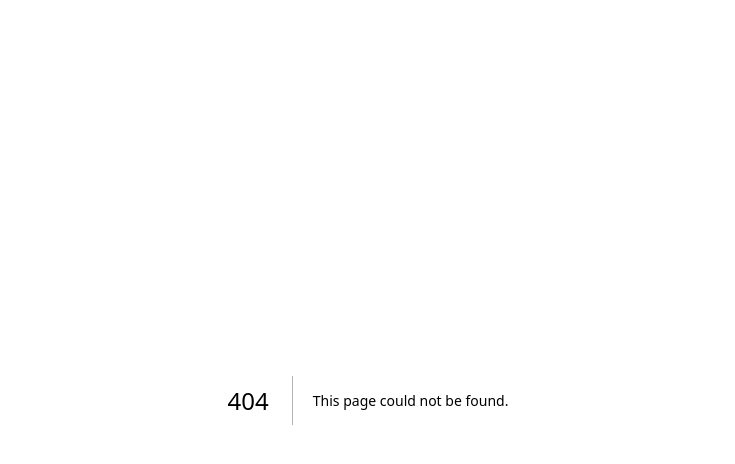
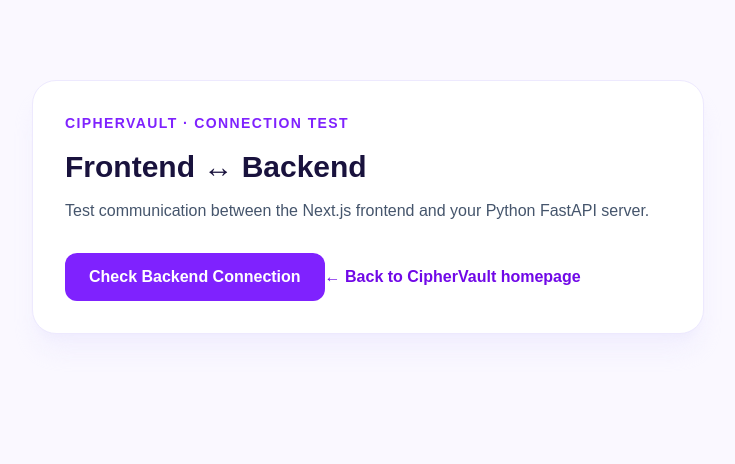
Before and after one commit to dsrathore1/CipherVault, a Next.js app in the folder frontend/: page /connection-test in a window 1280 px wide. Before the commit this address had no page. Shown: the top 464 px of the page, without its empty margins (272-1007 px from the left). Built offline with nearby package versions, Linux system fonts and the light colour scheme.

Commit message:
feat(integration): connect Next.js to FastAPI health endpoint

```diff
--- /dev/null
+++ b/frontend/src/app/connection-test/page.js
@@ -0,0 +1,85 @@
+"use client";
+
+import { useState } from "react";
+import Link from "next/link";
+
+export default function ConnectionTestPage() {
+  const [result, setResult] = useState(null);
+  const [loading, setLoading] = useState(false);
+  const [error, setError] = useState("");
+
+  async function checkBackend() {
+    setLoading(true);
+    setError("");
+    setResult(null);
+
+    try {
+      const response = await fetch("http://127.0.0.1:8000/health");
+
+      if (!response.ok) {
+        throw new Error(`Backend returned HTTP ${response.status}`);
+      }
+
+      const data = await response.json();
+      setResult(data);
+    } catch {
+      setError(
+        "Could not connect. Check that the FastAPI backend is running on port 8000.",
+      );
+    } finally {
+      setLoading(false);
+    }
+  }
+
+  return (
+    <main className="min-h-screen bg-[#faf8ff] px-6 py-20 text-[#19123d]">
+      <div className="mx-auto max-w-2xl rounded-3xl border border-violet-100 bg-white p-8 shadow-xl shadow-violet-100/60">
+        <p className="text-sm font-bold uppercase tracking-widest text-violet-600">
+          CipherVault · Connection Test
+        </p>
+
+        <h1 className="mt-4 text-3xl font-extrabold">Frontend ↔ Backend</h1>
+
+        <p className="mt-3 leading-7 text-slate-600">
+          Test communication between the Next.js frontend and your Python
+          FastAPI server.
+        </p>
+
+        <button
+          onClick={checkBackend}
+          disabled={loading}
+          className="mt-7 rounded-xl bg-violet-600 px-6 py-3 font-semibold text-white transition hover:bg-violet-700 disabled:opacity-60"
+        >
+          {loading ? "Connecting..." : "Check Backend Connection"}
+        </button>
+
+        {result && (
+          <section className="mt-6 rounded-2xl border border-green-200 bg-green-50 p-5">
+            <h2 className="font-bold text-green-800">
+              Backend connected successfully!
+            </h2>
+            <pre className="mt-3 overflow-x-auto whitespace-pre-wrap text-sm text-green-900">
+              {JSON.stringify(result, null, 2)}
+            </pre>
+          </section>
+        )}
+
+        {error && (
+          <p
+            role="alert"
+            className="mt-6 rounded-xl border border-red-200 bg-red-50 p-4 text-red-700"
+          >
+            {error}
+          </p>
+        )}
+
+        <Link
+          href="/"
+          className="mt-8 inline-block font-semibold text-violet-700 hover:underline"
+        >
+          ← Back to CipherVault homepage
+        </Link>
+      </div>
+    </main>
+  );
+}
```
Also changed, not shown: 1 other file (tests, documents, lock files or other folders).
